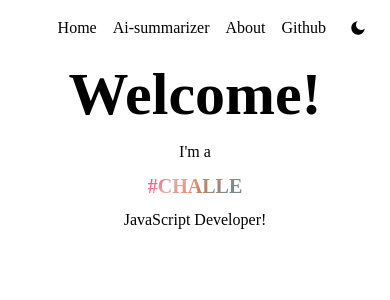
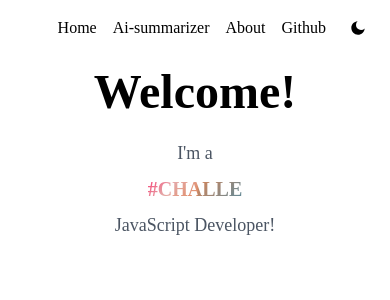
Before and after one commit to ista1024/ista1024.github.io, a Next.js app: page / in a window 390 px wide. Shown: the top 300 px of the page. Built offline with nearby package versions, Linux system fonts and the light colour scheme.

Commit message:
use global css for text

```diff
--- a/app/page.tsx
+++ b/app/page.tsx
@@ -53,14 +53,14 @@ export default function Home() {
     <main>
       <div className="contents">
         <div className="flex flex-col justify-center items-center m-2">
-          <h1 className="text-6xl font-bold">Welcome!</h1>
-          <p className='text-l mt-4'>
+          <h1 className="head_text">Welcome!</h1>
+          <p className='desc mt-5'>
             I'm a
           </p>
           <h6 className="hash-text text-xl font-bold my-2">
             #{words[currentWordIndex].substring(0, currentOffset)}
           </h6>
-          <p className='text-l'>
+          <p className='desc'>
             JavaScript Developer!
           </p>
         </div>
--- a/components/hero.tsx
+++ b/components/hero.tsx
@@ -1,15 +1,14 @@
 "use client";
-import Image from "next/image"
 
 const Hero = () => {
   return (
     <header className="w-full flex jusify-center items-center flex-col">
-      <h1 className="head_text">
+      <h1 className="head_text mt-5">
         Summarize Articles with
         <br className="max-md:hedden" />
         <span className="orange_gradient">OpenAI GPT-4</span>
       </h1>
-      <h2 className="desc">
+      <h2 className="desc mt-5">
         Simplify your reading with Summize, an open-source article summarizer
         that transforms lengthy articles into clear and concise summaries
       </h2>
--- a/styles/globals.css
+++ b/styles/globals.css
@@ -19,7 +19,7 @@
 }
 
 .head_text {
-  @apply mt-5 text-5xl font-extrabold leading-[1.15] sm:text-6xl text-center;
+  @apply text-5xl font-extrabold leading-[1.15] sm:text-6xl text-center;
 }
 
 .orange_gradient {
@@ -27,7 +27,7 @@
 }
 
 .desc {
-  @apply mt-5 text-lg text-gray-600 dark:text-gray-200 sm:text-xl text-center max-w-2xl;
+  @apply text-lg text-gray-600 dark:text-gray-200 sm:text-xl text-center max-w-2xl;
 }
 
 .url_input {
```
